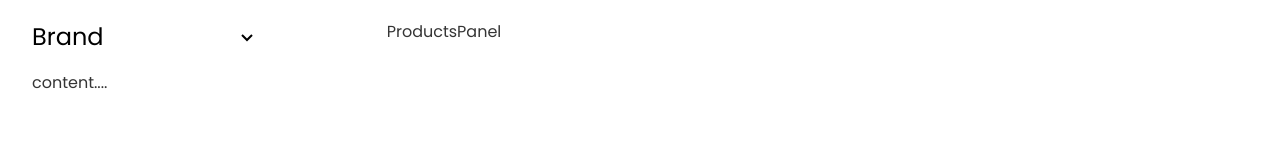
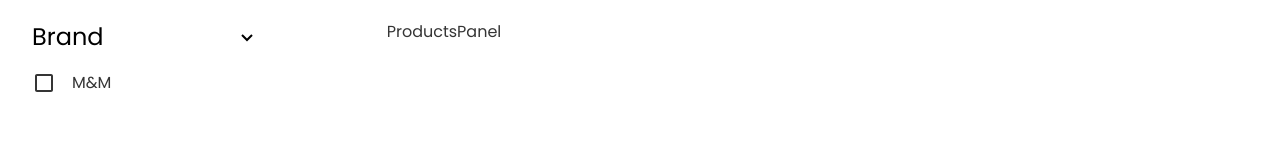
Before and after one commit to curiousyuvi/explorer, a React (Create React App) app: page /1 in a window 1280 px wide. Shown: the part 158-300 px from the top of the page. Built offline with nearby package versions, Linux system fonts and the light colour scheme.

Commit message:
created FilterSelector component

```diff
--- a/src/Components/FilterPanel.tsx
+++ b/src/Components/FilterPanel.tsx
@@ -1,12 +1,13 @@
 import React from "react";
 import "../Styles/FilterPanel.css";
 import FilterPanelItem from "./FilterPanelItem";
+import FilterSelector from "./FilterSelector";
 
 const FilterPanel = () => {
   return (
     <div className="filter-panel">
       <FilterPanelItem title="Brand">
-        <p>content....</p>
+        <FilterSelector>M&M</FilterSelector>
       </FilterPanelItem>
     </div>
   );
--- /dev/null
+++ b/src/Components/FilterSelector.tsx
@@ -0,0 +1,29 @@
+import React, { ReactNode, useState } from "react";
+import "../Styles/FilterSelector.css";
+import { MdCheckBox, MdCheckBoxOutlineBlank } from "react-icons/md";
+
+const FilterSelector = ({
+  children,
+  onSelected,
+}: {
+  children: ReactNode;
+  onSelected?: () => void;
+}) => {
+  const [checked, setChecked] = useState<boolean>(false);
+  const handleChange = () => {
+    setChecked(!checked);
+  };
+  return (
+    <div className="filter-selector">
+      <input type="checkbox" checked={checked} onChange={handleChange} />
+      {checked ? (
+        <MdCheckBox className="checkbox" />
+      ) : (
+        <MdCheckBoxOutlineBlank className="checkbox" />
+      )}
+      {children}
+    </div>
+  );
+};
+
+export default FilterSelector;
--- /dev/null
+++ b/src/Styles/FilterSelector.css
@@ -0,0 +1,18 @@
+.filter-selector {
+  width: 100%;
+  display: flex;
+  align-items: center;
+  font-size: medium;
+  margin: 1rem 0;
+}
+.filter-selector .checkbox {
+  margin-right: 1rem;
+  cursor: pointer;
+  font-size: 1.5rem;
+}
+.filter-selector input {
+  position: absolute;
+  opacity: 0;
+  cursor: pointer;
+  font-size: 1.5rem;
+}/*# sourceMappingURL=FilterSelector.css.map */
--- /dev/null
+++ b/src/Styles/FilterSelector.scss
@@ -0,0 +1,20 @@
+.filter-selector {
+  width: 100%;
+  display: flex;
+  align-items: center;
+  font-size: medium;
+  margin: 1rem 0;
+
+  .checkbox {
+    margin-right: 1rem;
+    cursor: pointer;
+    font-size: 1.5rem;
+  }
+
+  input {
+    position: absolute;
+    opacity: 0;
+    cursor: pointer;
+    font-size: 1.5rem;
+  }
+}
```
Also changed, not shown: 1 other file (tests, documents, lock files or other folders).
